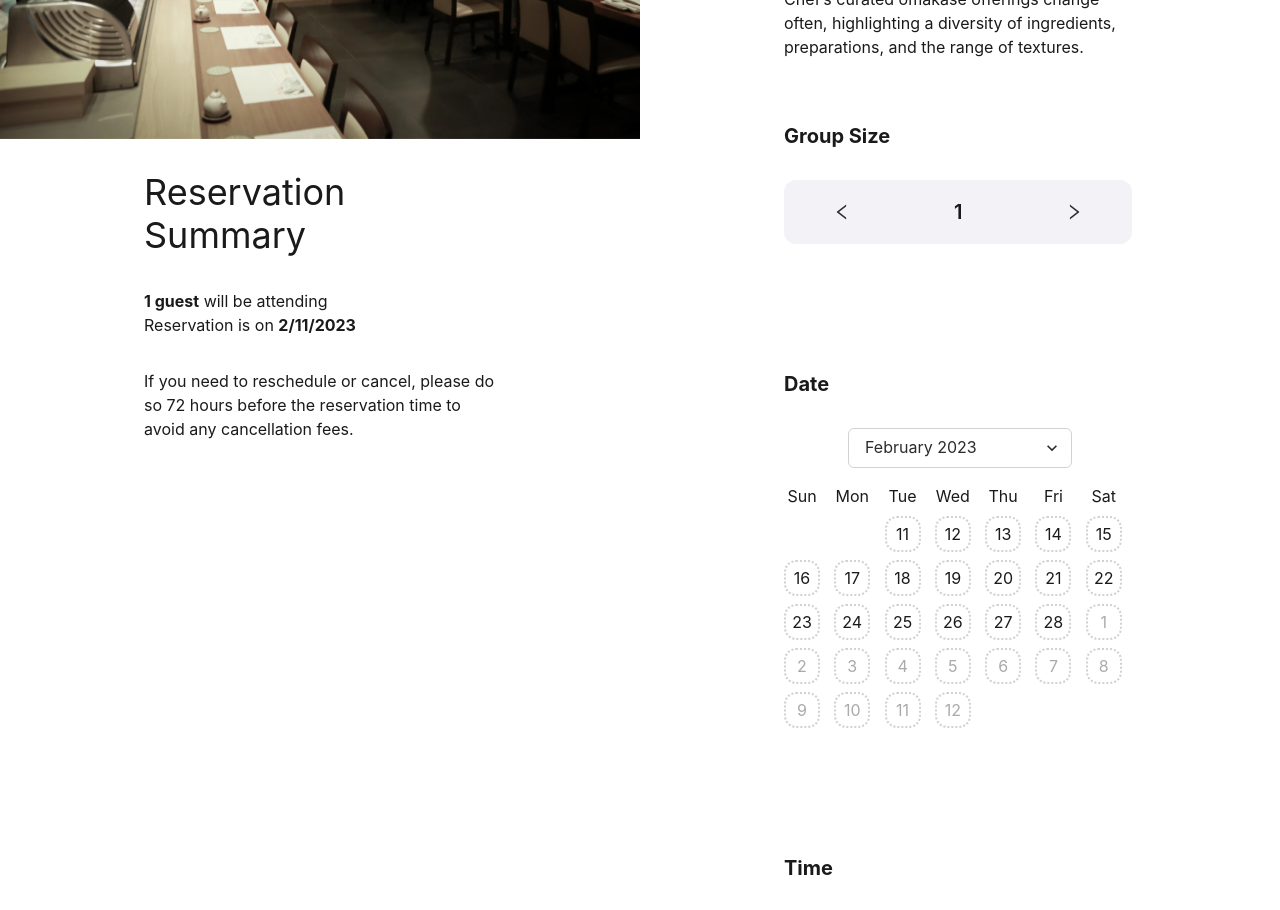
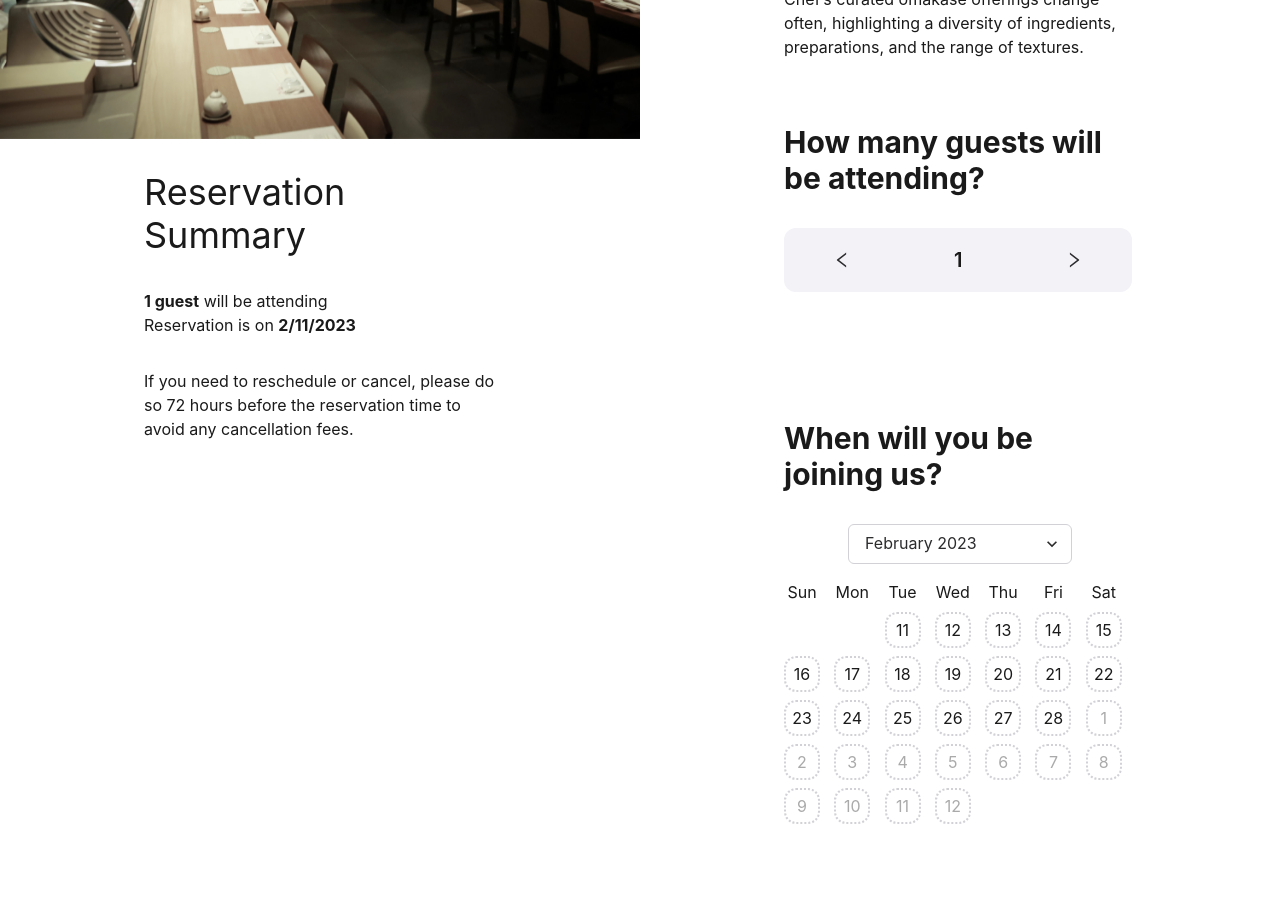
Before and after one commit to j-rockwell/kame, a Next.js app in the folder client/: page / in a window 1280 px wide. Shown: the part 440-1350 px from the top of the page. Built offline with nearby package versions, Linux system fonts and the light colour scheme.

Commit message:
main/client: spiced up wording and increased font size on headings

```diff
--- a/client/src/components/group-size-section/GroupSizeSection.tsx
+++ b/client/src/components/group-size-section/GroupSizeSection.tsx
@@ -49,7 +49,14 @@ export const GroupSizeSection = ({size, setSize, isSmallDevice}: IGroupSizeSecti
 
   return (
     <Box w={'100%'}>
-      <Heading color={textColor} textAlign={isSmallDevice ? 'center' : 'left'} size={'md'} mb={8}>Group Size</Heading>
+      <Heading
+        color={textColor}
+        textAlign={isSmallDevice ? 'center' : 'left'}
+        size={'lg'}
+        mb={8}>
+        How many guests will be attending?
+      </Heading>
+
       <GroupSizePicker value={size} onIncrement={onIncrement} onDecrement={onDecrement} />
     </Box>
   );
--- a/client/src/components/group-time-section/GroupTimeSection.tsx
+++ b/client/src/components/group-time-section/GroupTimeSection.tsx
@@ -13,7 +13,14 @@ export const GroupTimeSection = ({group, setGroup, isSmallDevice}: IGroupTimeSec
 
   return (
     <Box w={'100%'}>
-      <Heading color={textColor} textAlign={isSmallDevice ? 'center' : 'left'} size={'md'} mb={8}>Time</Heading>
+      <Heading
+        color={textColor}
+        textAlign={isSmallDevice ? 'center' : 'left'}
+        size={'lg'}
+        mb={8}>
+        What time would you like to begin?
+      </Heading>
+
       <GroupTimePicker group={group} setGroup={setGroup} center={isSmallDevice} />
     </Box>
   )
--- a/client/src/components/table-date-section/TableDateSection.tsx
+++ b/client/src/components/table-date-section/TableDateSection.tsx
@@ -12,8 +12,12 @@ export const TableDateSection = ({setTime, isMediumDevice, isSmallDevice}: ITabl
 
   return (
     <Box w={'100%'}>
-      <Heading color={textColor} textAlign={isSmallDevice ? 'center' : 'left'} size={'md'} mb={8}>
-        Date
+      <Heading
+        color={textColor}
+        textAlign={isSmallDevice ? 'center' : 'left'}
+        size={'lg'}
+        mb={8}>
+        When will you be joining us?
       </Heading>
 
       <Calendar setTime={setTime} isMediumDevice={isMediumDevice} isSmallDevice={isSmallDevice} />
```
